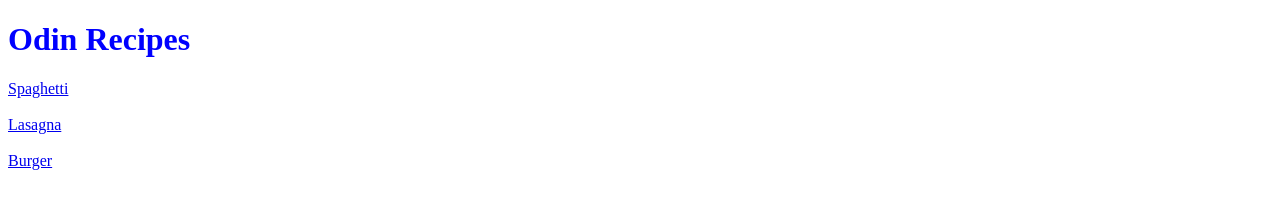
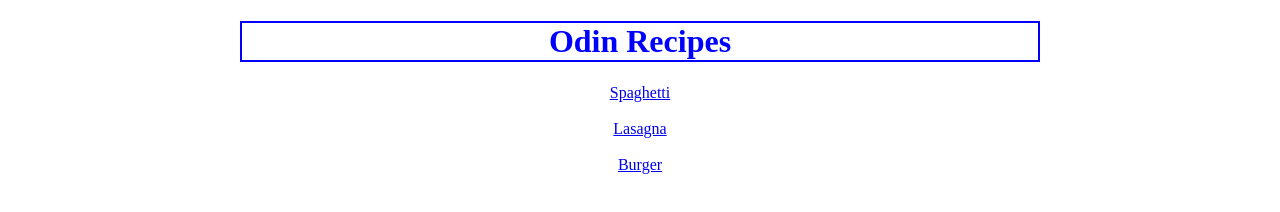
Before and after one commit to st0k3r/odin-recipes, a plain HTML site: page index.html in a window 1280 px wide. Drawn offline with Linux system fonts and the light colour scheme.

Commit message:
Adjusted style on recipes home page
- Adjusted body width and height
- Added border to h1
- Center aligned all text and elements

```diff
--- a/index.html
+++ b/index.html
@@ -11,11 +11,13 @@
 
 <body>
     <h1>Odin Recipes</h1>
-    <a href="recipes/spaghetti.html">Spaghetti</a>
-    <br></br>
-	<a href="recipes/lasagna.html">Lasagna</a>
-    <br></br>
-    <a href="recipes/burger.html">Burger</a>
+    <div class="list">
+        <a href="recipes/spaghetti.html">Spaghetti</a>
+        <br></br>
+	    <a href="recipes/lasagna.html">Lasagna</a>
+        <br></br>
+        <a href="recipes/burger.html">Burger</a>
+    </div>
 </body>
 
 </html>
--- a/style.css
+++ b/style.css
@@ -1,5 +1,14 @@
+body {
+    width: 800px;
+    height: 800px;
+    margin-left: auto;
+    margin-right: auto;
+}
+
 h1 {
     color: blue;
+    text-align: center;
+    border: 2px solid blue;
 }
 
 p {
@@ -10,3 +19,7 @@ p {
     color: green;
     font-weight: 800;
 }
+
+.list {
+    text-align: center;
+}
```
Also changed, not shown: recipes/burger.html (+6 -0 lines).
